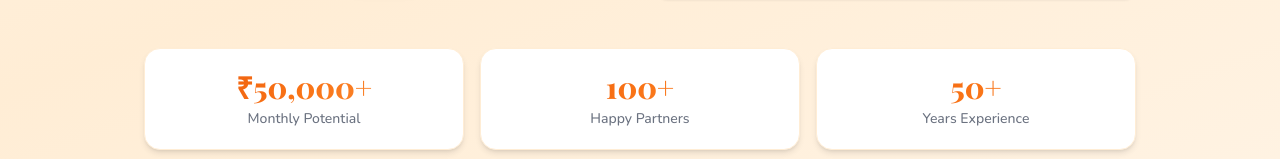
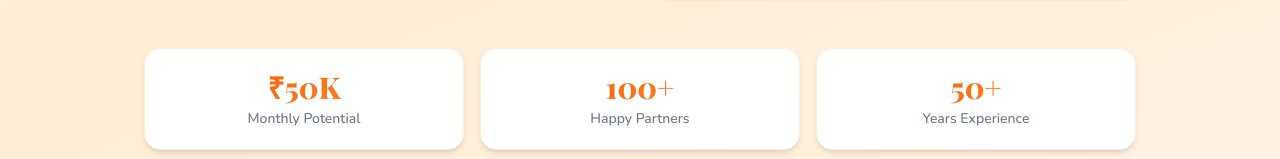
Before and after one commit to microtoneofficial/Sreesaichicken, a React (Vite) app in the folder frontend/: page / in a window 1280 px wide. Shown: the part 879-1038 px from the top of the page. Built offline with nearby package versions, Linux system fonts and the light colour scheme; no server answers.

Commit message:
Footer Change

```diff
--- a/frontend/src/components/AdvertisementPage.jsx
+++ b/frontend/src/components/AdvertisementPage.jsx
@@ -155,7 +155,7 @@ export default function AdvertisementPage({ onInterested }) {
         {/* Stats bar */}
         <div className={`grid grid-cols-3 gap-4 mb-10 transition-all duration-700 delay-300 ${visible ? 'opacity-100 translate-y-0' : 'opacity-0 translate-y-10'}`}>
           {[
-            { value: '₹50,000+', label: 'Monthly Potential' },
+            { value: '₹50K', label: 'Monthly Potential' },
             { value: '100+', label: 'Happy Partners' },
             { value: '50+', label: 'Years Experience' },
           ].map((stat, i) => (
```
